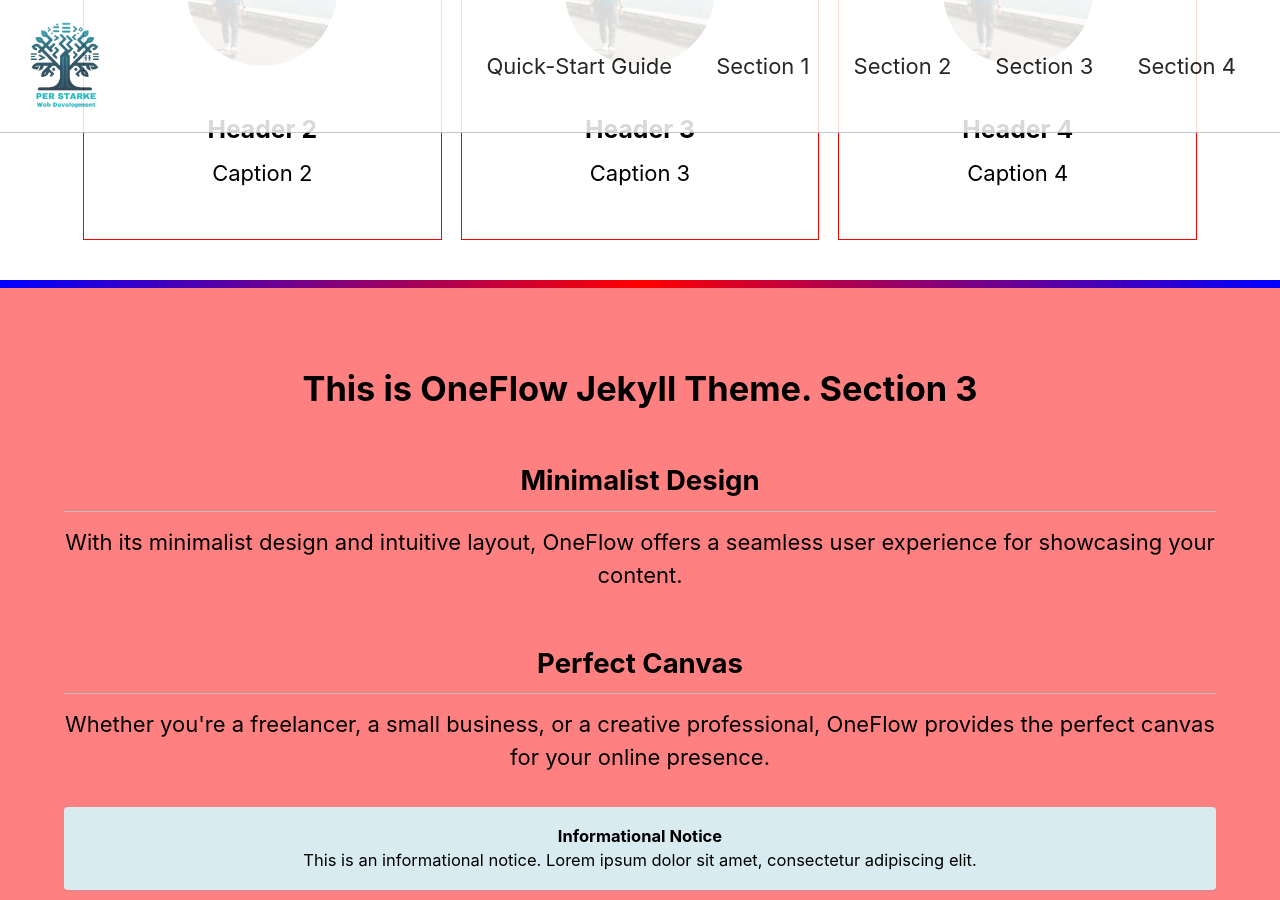
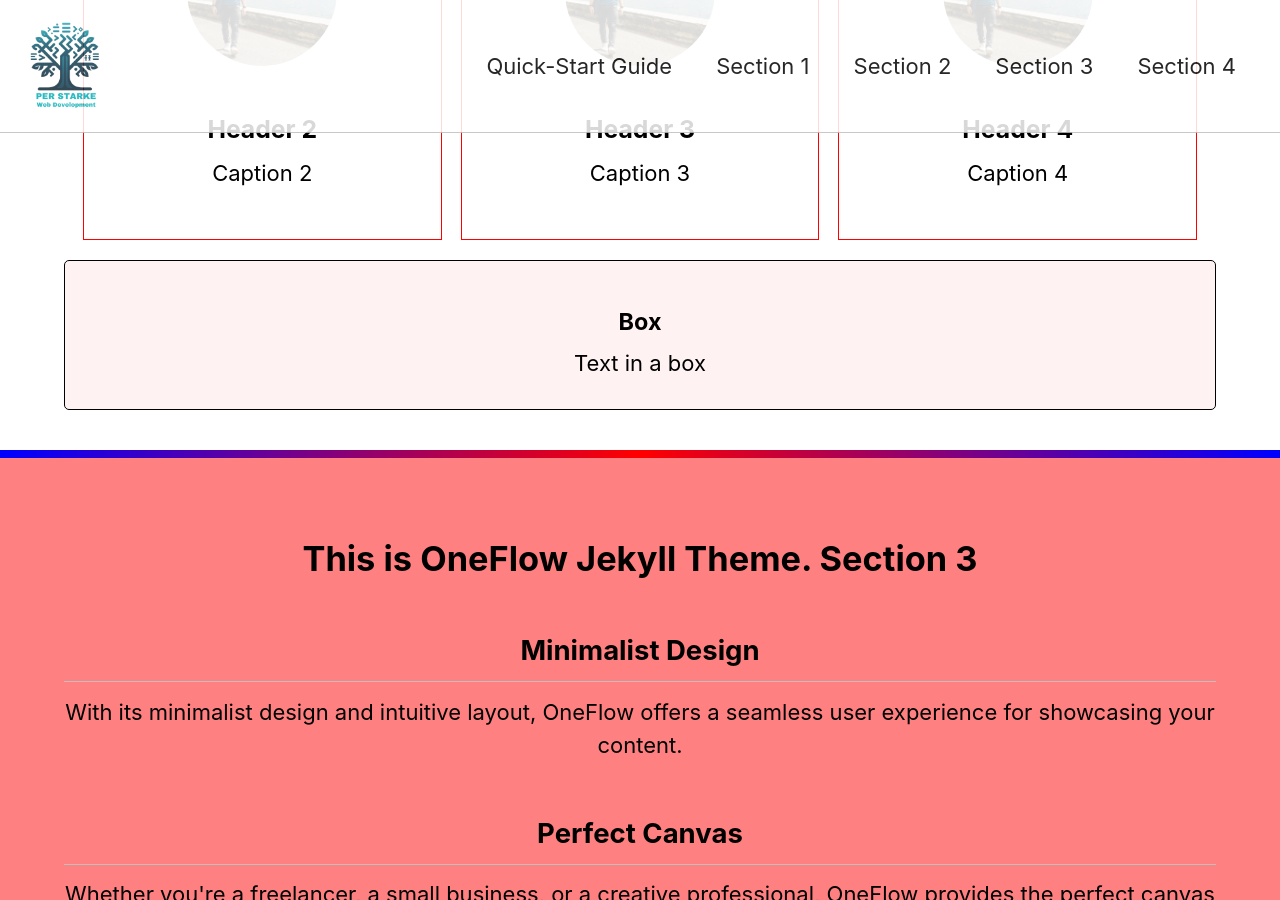
Before and after one commit to perstarke-webdev/oneflow-jekyll-theme, a Jekyll site: the page built from _pages/index.html, in a window 1280 px wide and 900 px high, scrolled down 3159 px. Built offline with Jekyll 4.4.1, drawn with Linux system fonts in a browser that asks for light colours; cached includes are drawn as plain includes; some of the changed text lies outside the part shown.

Commit message:
start adding boxes

```diff
--- a/_pages/index.html
+++ b/_pages/index.html
@@ -110,6 +110,11 @@ round-images:
 
     {% include round-images %}
 
+    <div class="box">
+        <h4>Box</h4>
+        <p>Text in a box</p>
+    </div>
+
 </section>
 
 
@@ -142,7 +147,35 @@ round-images:
         <p>This is an informational notice. Lorem ipsum dolor sit amet, consectetur adipiscing elit.</p>
     </div>
 
-    {% include round-images %}
+    <div class="box">
+        <h4>Box</h4>
+        <p>Text in a box</p>
+    </div>
+
+    <div class="box box--primary">
+        <h4>Primary Box</h4>
+        <p>Text in a box</p>
+    </div>
+
+    <div class="box box--success">
+        <h4>Success Box</h4>
+        <p>Text in a box</p>
+    </div>
+
+    <div class="box box--warning">
+        <h4>Warning Box</h4>
+        <p>Text in a box</p>
+    </div>
+
+    <div class="box box--danger">
+        <h4>Danger Box</h4>
+        <p>Text in a box</p>
+    </div>
+
+    <div class="box box--info">
+        <h4>Info Box</h4>
+        <p>Text in a box</p>
+    </div>
 
 </section>
 
--- a/_sass/oneflow.scss
+++ b/_sass/oneflow.scss
@@ -16,6 +16,7 @@
 /* Components */
 @import "oneflow/buttons";
 @import "oneflow/notices";
+@import "oneflow/boxes";
 @import "oneflow/masthead";
 @import "oneflow/navigation";
 @import "oneflow/footer";
--- /dev/null
+++ b/_sass/oneflow/_boxes.scss
@@ -0,0 +1,30 @@
+.box {
+    border: 1.5px solid black;
+    border-radius: 5px;
+    background-color: rgba($primary-color, 0.05);
+    margin-bottom: 20px;
+}
+
+.alternative-color .box {
+    background-color: rgba($background-color, 0.05);
+}
+
+.box--primary {
+    border-color: $primary-color
+}
+
+.box--success {
+    border-color: $success-color
+}
+
+.box--warning {
+    border-color: $warning-color
+}
+
+.box--danger {
+    border-color: $danger-color
+}
+
+.box--info {
+    border-color: $info-color
+}
```
